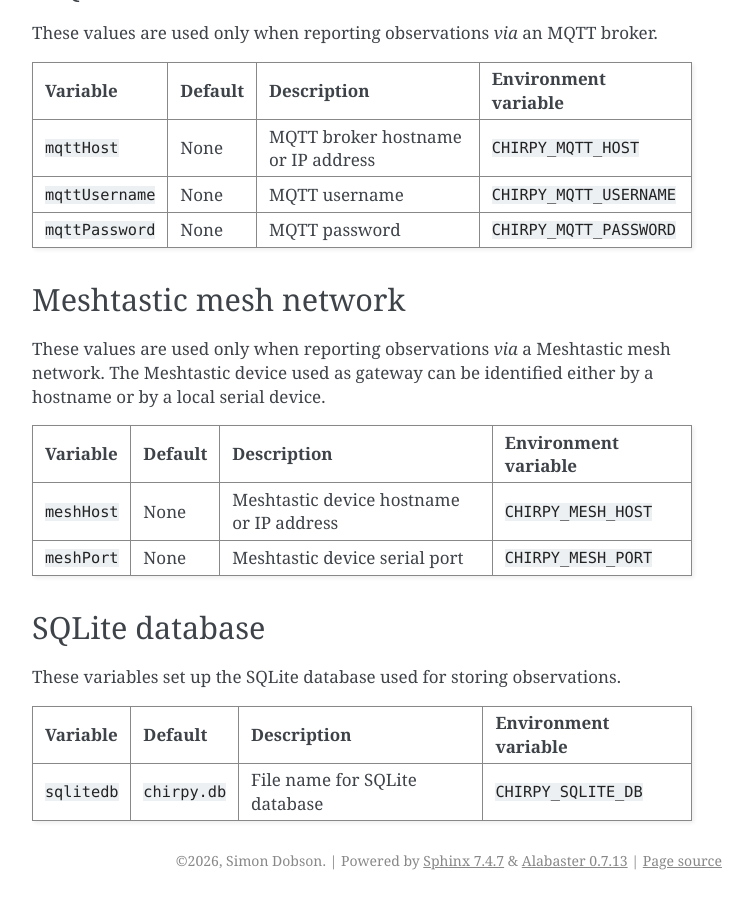
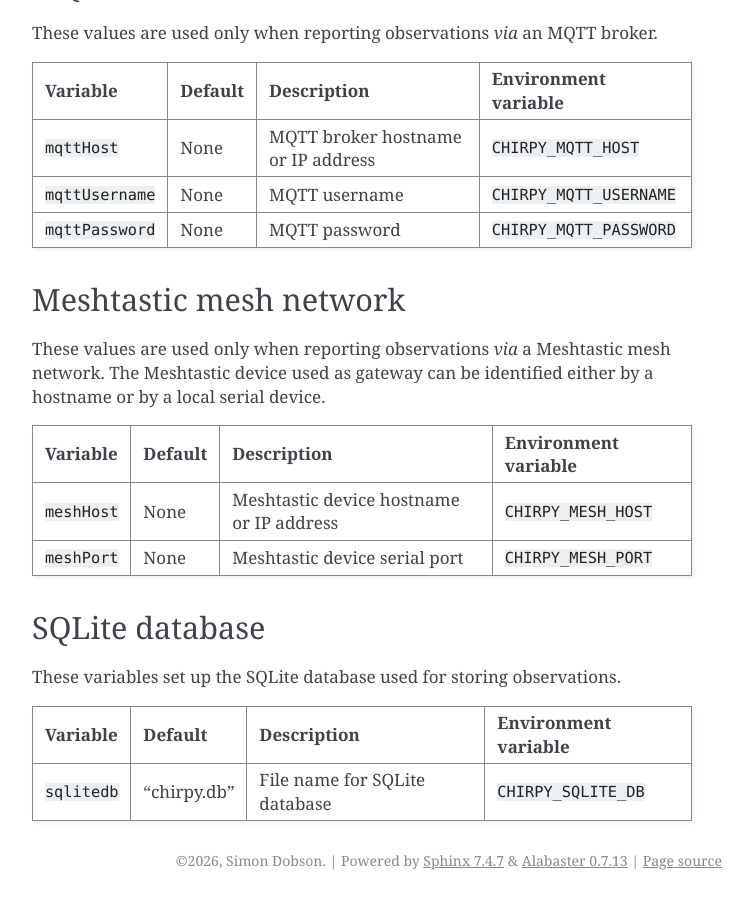
Before and after one commit to simoninireland/chirpy, a Sphinx documentation site: the page built from doc/config.rst, in a window 1280 px wide and 900 px high, scrolled down 1637 px. Shown: the whole window, without its empty margins (388-1141 px from the left). Built offline with Sphinx 7.4.7, drawn with Linux system fonts in a browser that asks for light colours.

Commit message:
Fixed quotes

```diff
--- a/doc/config.rst
+++ b/doc/config.rst
@@ -110,7 +110,7 @@ These variables set up the SQLite database used for storing observations.
 +-------------------+------------------+---------------------------------------+----------------------+
 | Variable          | Default          | Description                           | Environment variable |
 +===================+==================+=======================================+======================+
-| ``sqlitedb``      | ``chirpy.db``    | File name for SQLite database         | ``CHIRPY_SQLITE_DB`` |
+| ``sqlitedb``      | "chirpy.db"      | File name for SQLite database         | ``CHIRPY_SQLITE_DB`` |
 +-------------------+------------------+---------------------------------------+----------------------+
 
 
```
